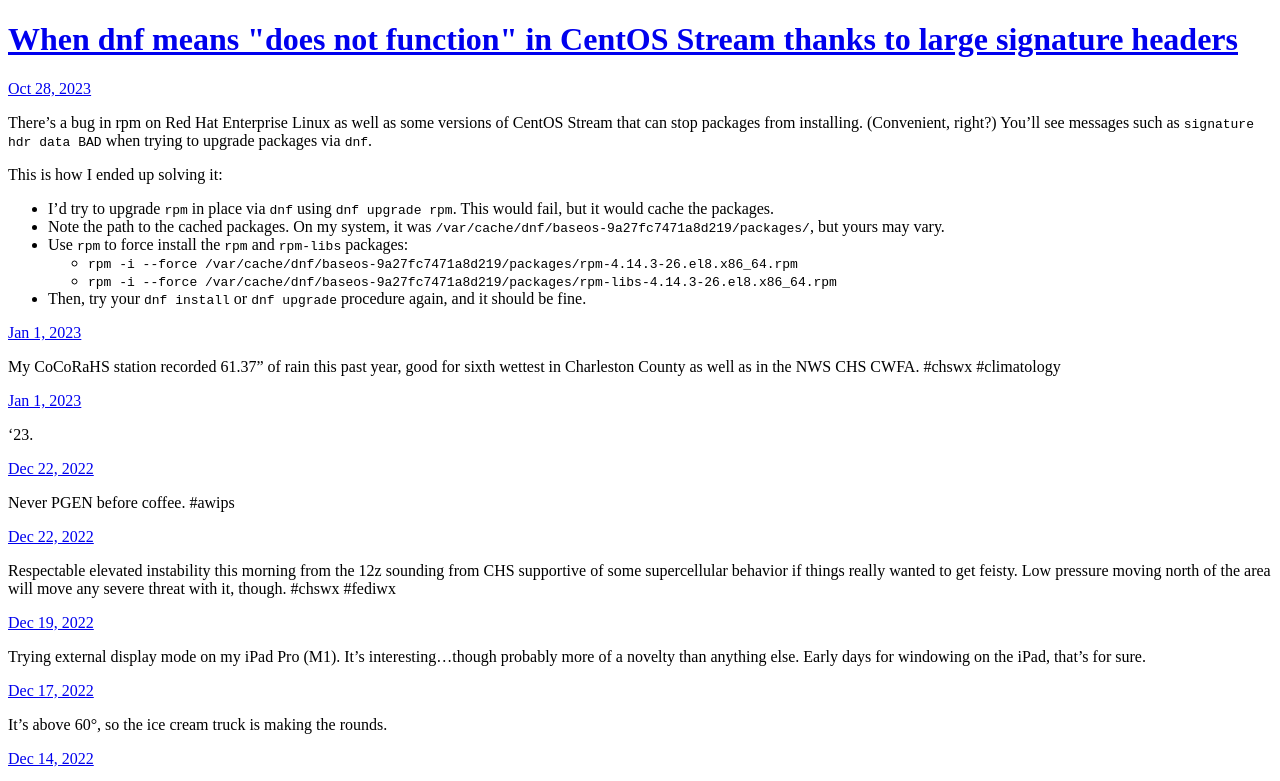
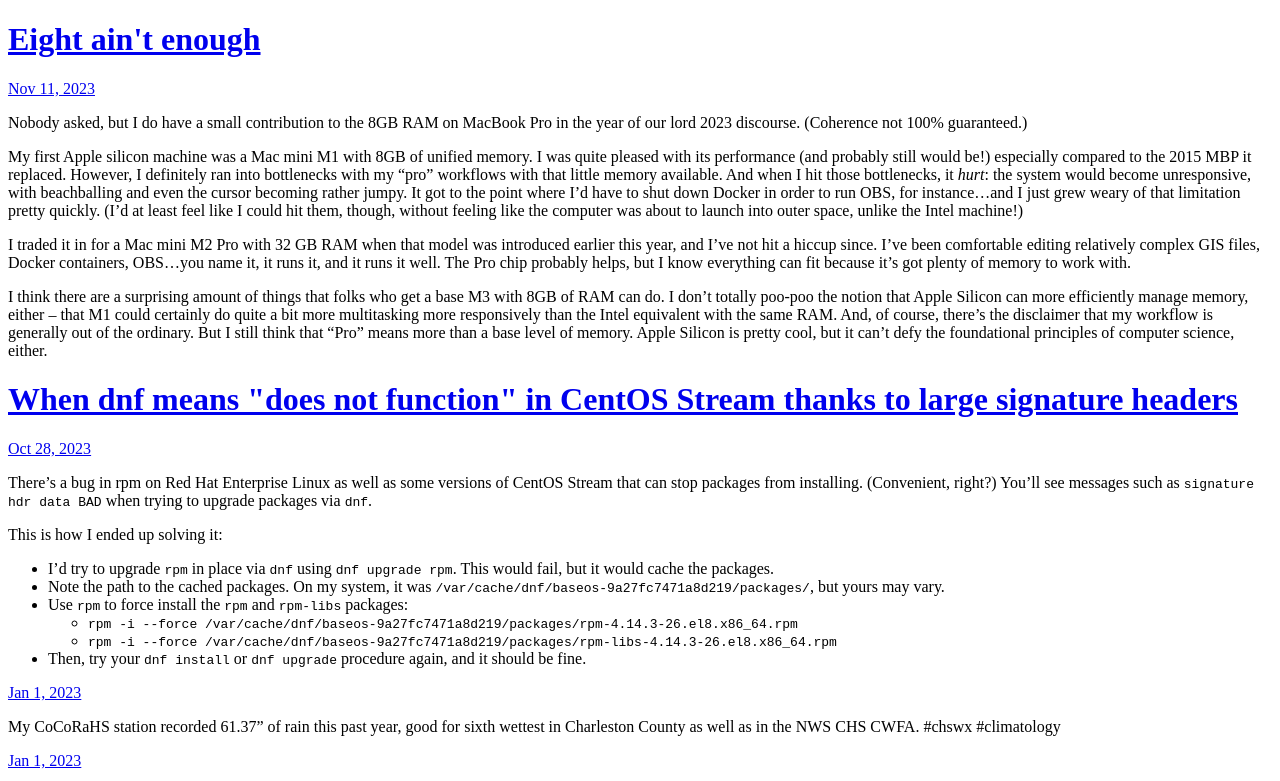
Before and after one commit to jaredwsmith/microblog, a plain HTML site: page index.html in a window 1280 px wide. Shown: the top 781 px of the page. Drawn offline with Linux system fonts and the light colour scheme.

Commit message:
Archiving from Micro.blog.

```diff
--- a/index.html
+++ b/index.html
@@ -21,6 +21,22 @@
 <div class="h-feed">
 
 
+
+	  <div class="h-entry">
+
+			<h1><a href="https://jaredwsmith.com/2023/11/11/eight-aint-enough.html">Eight ain&#39;t enough</a></h1>
+
+
+		<a href="https://jaredwsmith.com/2023/11/11/eight-aint-enough.html" class="u-url"><time class="dt-published" datetime="2023-11-11 16:42:08 -0500">Nov 11, 2023</time></a>
+
+		<div class="e-content">
+			 <p>Nobody asked, but I do have a small contribution to the <!-- raw HTML omitted -->8GB RAM on MacBook Pro in the year of our lord 2023<!-- raw HTML omitted --> discourse. (Coherence not 100% guaranteed.)</p>
+<p>My first Apple silicon machine was a Mac mini M1 with 8GB of unified memory. I was quite pleased with its performance (and probably still would be!) especially compared to the 2015 MBP it replaced. However, I definitely ran into bottlenecks with my &ldquo;pro&rdquo; workflows with that little memory available. And when I hit those bottlenecks, it <em>hurt</em>: the system would become unresponsive, with beachballing and even the cursor becoming rather jumpy. It got to the point where I&rsquo;d have to shut down Docker in order to run OBS, for instance&hellip;and I just grew weary of that limitation pretty quickly. (I&rsquo;d at least feel like I could hit them, though, without feeling like the computer was about to launch into outer space, unlike the Intel machine!)</p>
+<p>I traded it in for a Mac mini M2 Pro with 32 GB RAM when that model was introduced earlier this year, and I&rsquo;ve not hit a hiccup since. I&rsquo;ve been comfortable editing relatively complex GIS files, Docker containers, OBS&hellip;you name it, it runs it, and it runs it well. The Pro chip probably helps, but I know everything can fit because it&rsquo;s got plenty of memory to work with.</p>
+<p>I think there are a surprising amount of things that folks who get a base M3 with 8GB of RAM can do. I don&rsquo;t totally poo-poo the notion that Apple Silicon can more efficiently manage memory, either &ndash; that M1 could certainly do quite a bit more multitasking more responsively than the Intel equivalent with the same RAM. And, of course, there&rsquo;s the disclaimer that my workflow is generally out of the ordinary. But I still think that &ldquo;Pro&rdquo; means more than a base level of memory. Apple Silicon is pretty cool, but it can&rsquo;t defy the foundational principles of computer science, either.</p>
+
+		</div>
+	  </div>
 
 	  <div class="h-entry">
 
```
